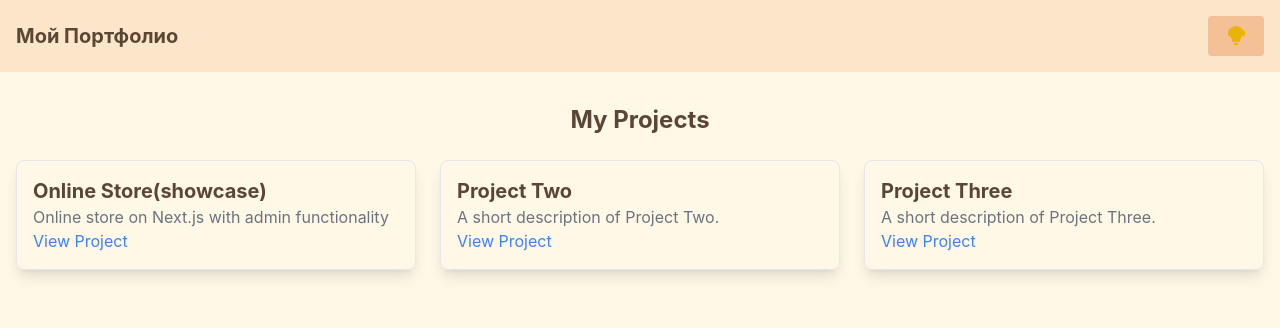
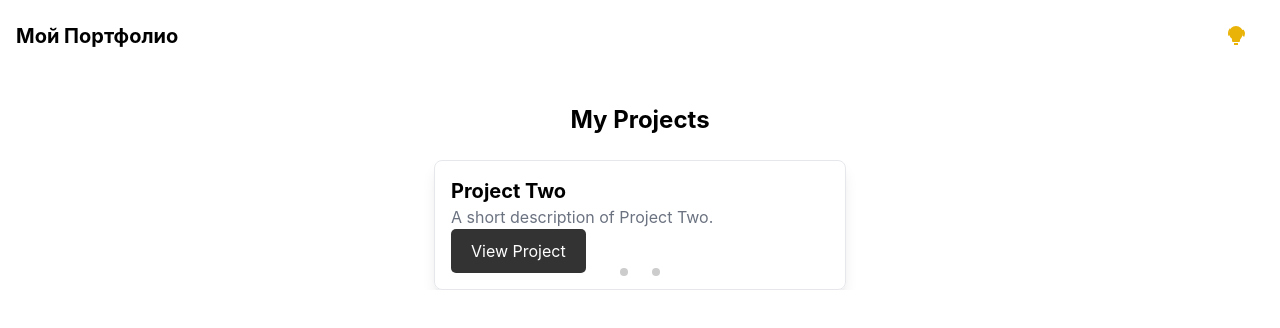
Before and after one commit to Jettik1/my-portfolio, a React (Create React App) app: page / in a window 1280 px wide. Shown: the top 328 px of the page. Built offline with nearby package versions, Linux system fonts and the light colour scheme.

Commit message:
added a swiper element

```diff
--- a/package.json
+++ b/package.json
@@ -6,7 +6,8 @@
     "cra-template": "1.2.0",
     "react": "^19.0.0",
     "react-dom": "^19.0.0",
-    "react-scripts": "5.0.1"
+    "react-scripts": "5.0.1",
+    "swiper": "^11.1.15"
   },
   "scripts": {
     "start": "react-scripts start",
@@ -33,6 +34,7 @@
     ]
   },
   "devDependencies": {
+    "@babel/plugin-proposal-private-property-in-object": "^7.21.11",
     "autoprefixer": "^10.4.20",
     "postcss": "^8.4.49",
     "tailwindcss": "^3.4.16"
--- a/src/App.css
+++ b/src/App.css
@@ -1,3 +1,7 @@
+@tailwind base;
+@tailwind components;
+@tailwind utilities;
+
 .App {
   text-align: center;
 }
@@ -36,3 +40,102 @@
     transform: rotate(360deg);
   }
 }
+
+/* Swiper styles */
+.swiper {
+  position: relative;
+  z-index: 1;
+  user-select: text;
+}
+
+.swiper-button-next,
+.swiper-button-prev {
+  position: absolute;
+  top: 50%;
+  transform: translateY(-50%);
+  z-index: 5;
+  background-color: rgba(0, 0, 0, 0.5);
+  border-radius: 50%;
+  padding: 10px;
+  color: white;
+  cursor: pointer;
+}
+
+.swiper-button-prev {
+  left: -30px;
+}
+
+.swiper-button-next {
+  right: -30px;
+}
+
+.swiper-slide-content {
+  padding: 20px 40px;
+}
+
+.swiper-pagination-bullet-active {
+  background-color: var(--primary);
+}
+
+.swiper-slide a {
+  position: relative;
+  display: inline-block;
+  z-index: 10;
+  text-decoration: none;
+  padding: 10px 20px;
+  background-color: rgba(0, 0, 0, 0.8);
+  color: white;
+  border-radius: 5px;
+  transition: background-color 0.3s ease;
+}
+
+.swiper-slide a:hover {
+  background-color: var(--primary);
+}
+
+/* Prevent overlap by creating space around arrows */
+.swiper-slide {
+  padding: 0 50px; /* Добавляем отступ для стрелок */
+  user-select: text;
+}
+
+/* Themes */
+[data-theme='light'] .swiper-button-next,
+[data-theme='light'] .swiper-button-prev {
+  background-color: rgba(255, 255, 255, 0.8);
+  color: black;
+}
+
+[data-theme='light'] .swiper-pagination-bullet-active {
+  background-color: var(--primary);
+}
+
+[data-theme='light'] .swiper-pagination-bullet {
+  background-color: #ff5f02;
+}
+
+[data-theme='dark'] .swiper-button-next,
+[data-theme='dark'] .swiper-button-prev {
+  background-color: rgba(0, 0, 0, 0.8);
+  color: white;
+}
+
+[data-theme='dark'] .swiper-pagination-bullet-active {
+  background-color: var(--primary);
+}
+
+[data-theme='dark'] .swiper-pagination-bullet {
+  background-color: #61dafb;
+}
+
+.swiper-slide * {
+  user-select: text !important; /* Принудительно разрешаем выделение текста для всех дочерних элементов */
+}
+
+.swiper-wrapper {
+  user-select: text !important; /* Для совместимости с другими стилями Swiper */
+}
+
+.swiper-container {
+  pointer-events: auto; /* Убедитесь, что текст можно кликать/выделять */
+}
--- a/src/App.js
+++ b/src/App.js
@@ -1,4 +1,11 @@
-import React, { useState, useEffect } from 'react'
+import React, { useEffect, useState } from 'react'
+import { Swiper, SwiperSlide } from 'swiper/react'
+import 'swiper/css'
+import 'swiper/css/navigation'
+import 'swiper/css/pagination'
+import { Navigation, Pagination, Autoplay } from 'swiper/modules'
+import './index.css'
+import './App.css'
 
 const projects = [
   {
@@ -25,25 +32,38 @@ const ProjectCard = ({ project }) => (
   <div className="border rounded-lg shadow-lg p-4 hover:shadow-2xl transition-shadow">
     <h2 className="text-xl font-bold">{project.name}</h2>
     <p className="text-gray-500">{project.description}</p>
-    <a
-      href={project.link}
-      className="text-blue-500 hover:underline"
-      target="_blank"
-      rel="noopener noreferrer"
-    >
-      View Project
-    </a>
+    <button className="button btn-primary">
+      <a
+        href={project.link}
+        class="inline-block text-blue-500 hover:underline px-5 py-3 bg-primary text-background rounded hover:bg-primary-hover"
+      >
+        View Project
+      </a>
+    </button>
   </div>
 )
 
 const ProjectsSection = () => (
   <section className="py-8">
     <h2 className="text-2xl font-bold text-center mb-6">My Projects</h2>
-    <div className="grid grid-cols-1 sm:grid-cols-2 lg:grid-cols-3 gap-6">
+    <Swiper
+      modules={[Navigation, Pagination, Autoplay]}
+      navigation
+      pagination={{ clickable: true }}
+      autoplay={{
+        delay: 5000,
+        disableOnInteraction: false,
+        pauseOnMouseEnter: true,
+      }}
+      loop
+      className="max-w-lg mx-auto"
+    >
       {projects.map((project) => (
-        <ProjectCard key={project.id} project={project} />
+        <SwiperSlide key={project.id}>
+          <ProjectCard project={project} />
+        </SwiperSlide>
       ))}
-    </div>
+    </Swiper>
   </section>
 )
 
@@ -52,15 +72,22 @@ const App = () => {
 
   // Сохраняем тему в localStorage для сохранения настроек пользователя
   useEffect(() => {
+    // Проверяем сохранённую тему и задаём её
     const savedTheme = localStorage.getItem('theme') || 'light'
+    document.documentElement.classList.add(savedTheme)
     setTheme(savedTheme)
-    document.documentElement.classList.add(savedTheme)
-  }, [])
+
+    // Обновляем класс Swiper (если используется)
+    const swiperEl = document.querySelector('.swiper')
+    if (swiperEl) {
+      swiperEl.classList.remove('light', 'dark')
+      swiperEl.classList.add(savedTheme)
+    }
+  }, []) // Выполняется только один раз при монтировании
 
   const toggleTheme = () => {
     const newTheme = theme === 'light' ? 'dark' : 'light'
-    document.documentElement.classList.remove(theme)
-    document.documentElement.classList.add(newTheme)
+    document.documentElement.setAttribute('data-theme', newTheme)
     setTheme(newTheme)
     localStorage.setItem('theme', newTheme)
   }
--- a/src/index.css
+++ b/src/index.css
@@ -1,13 +1,9 @@
-@tailwind base;
-@tailwind components;
-@tailwind utilities;
-
 @tailwind base;
 @tailwind components;
 @tailwind utilities;
 
 /* Подключение кастомных тем */
-html.light {
+/* html.light {
   --background: theme('colors.light.background');
   --primary: theme('colors.light.primary');
   --header: theme('colors.light.header');
@@ -16,6 +12,27 @@ html.light {
 }
 
 html.dark {
+  --background: theme('colors.dark.background');
+  --primary: theme('colors.dark.primary');
+  --header: theme('colors.dark.header');
+  --button: theme('colors.dark.button');
+  --button-text: theme('colors.dark.buttonText');
+} */
+
+[data-theme='light'] {
+  --background: theme('colors.light.background');
+  --primary: theme('colors.light.primary');
+  --header: theme('colors.light.header');
+  --button: #007bff;
+  --button-text: theme('colors.light.buttonText');
+}
+
+[data-theme='dark'] {
+  --background: #282c34;
+  --primary: #ffffff;
+  --header: #1a1a1a;
+  --button: #4caf50;
+  --button-text: #ffffff;
   --background: theme('colors.dark.background');
   --primary: theme('colors.dark.primary');
   --header: theme('colors.dark.header');
--- a/tailwind.config.js
+++ b/tailwind.config.js
@@ -10,13 +10,15 @@ module.exports = {
           header: '#fce6c9', // Нежный персиковый для хедера
           button: '#f4c095', // Светло-оранжевый для кнопки
           buttonText: '#3a2a20', // Темно-коричневый для текста на кнопке
+          bulletBackground: '#ff5f02',
         },
         dark: {
           background: '#1a202c', // Темный фон
           primary: '#f7fafc', // Светлый текст
-          header: '#2d3748', // Темный хедер
-          button: '#4a5568', // Серый для кнопки
+          header: '#2d3748', // Тёмный хедер
+          button: '#4caf50', // Зелёный для кнопки
           buttonText: '#edf2f7', // Светлый текст на кнопке
+          bulletBackground: '#61dafb',
         },
       },
     },
```
Also changed, not shown: 1 other file (tests, documents, lock files or other folders).
